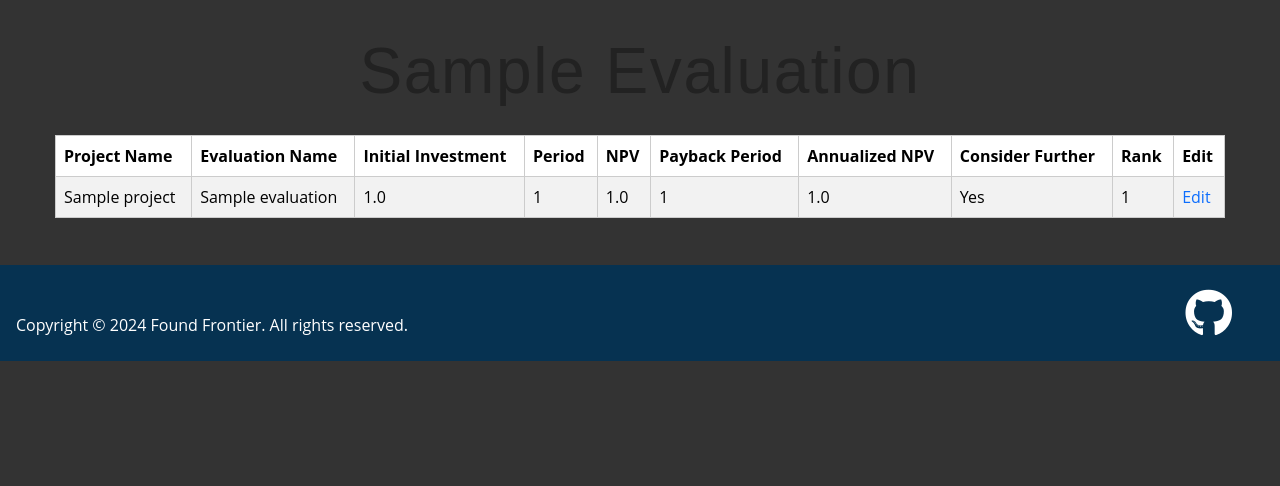
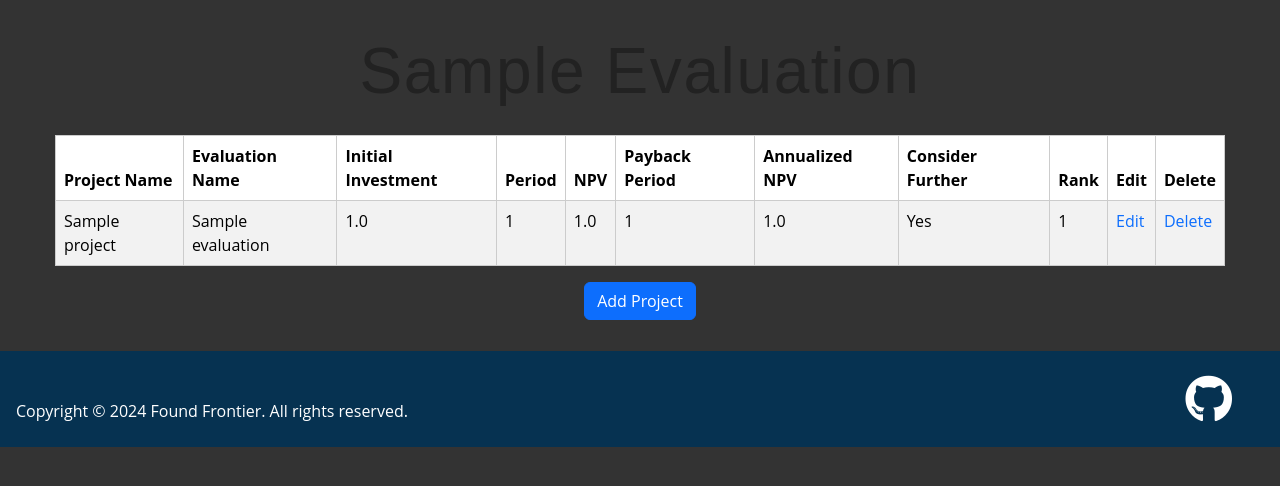
Before and after one commit to sean-meade/fund-frontier, a Django app: page /list-evaluation-projects/1/ in a window 1280 px wide. Shown: the part 116-602 px from the top of the page. Run offline with Django 5.2, Linux system fonts and the light colour scheme; a user stored in the database is signed in; tables that the repository leaves empty hold one stand-in row (values such as "Sample post").

Commit message:
delete project and delete eval

```diff
--- a/npv/urls.py
+++ b/npv/urls.py
@@ -7,7 +7,9 @@ urlpatterns = [
     path('contact/', views.contact, name='contact'),  # URL for the contact page
     path('create_evaluation/', views.create_evaluation, name='create_evaluation'),  # URL for the NPV calculation form
     path('edit_evaluation/<str:evaluation_id>/', views.edit_evaluation, name='edit_evaluation'),
+    path('delete_evaluation/<str:evaluation_id>/', views.delete_evaluation, name='delete_evaluation'),
     path('add_project/<int:evaluation_id>/', views.add_project, name='add_project'),  # URL for the NPV calculation form
+    path('delete_project/<int:project_id>/', views.delete_project, name='delete_project'),  # URL for the NPV calculation form
     path('edit_project/<int:project_id>/', views.edit_project, name='edit_project'),  # URL for the NPV calculation form
     path('list-evaluations/', views.list_evaluations, name='list-evaluations'),  # URL for listing evaluations
     path('list-evaluation-projects/<int:evaluation_id>/', views.list_evaluation_projects, name='list-evaluation-projects'),  # URL for listing evaluations
--- a/npv/views.py
+++ b/npv/views.py
@@ -120,7 +120,7 @@
     # display an empty page when you call this page (I dont think is actually ever hit
     # unless the user goes directly to the url)
     form = Project_Form()
-    return render(request, "npv/add-project.html", {"form": form})
+    return render(request, "npv/add-project.html", {"form": form, "evaluation_id": evaluation_id})
 
 
 @login_required
@@ -251,3 +251,32 @@
     form = Project_Form(initial=data)
 
     return render(request, "npv/edit-project.html", {"form": form, "project_id":project_id, "project_name": project.name, "cash_flows_dict": json.dumps(cash_flows_dict)})
+
+
+@login_required
+def delete_project(request, project_id):
+
+    project = Project.objects.get(id=project_id)
+
+    evaluation = project.evaluation
+    project.delete()
+
+    projects = Project.objects.filter(evaluation=evaluation)
+
+    if not projects:
+        evaluation.delete()
+
+        return list_evaluations(request)
+    else:
+        return list_evaluation_projects(request, evaluation.id)
+
+@login_required
+def delete_evaluation(request, evaluation_id):
+
+    evaluation = Evaluation.objects.get(id=evaluation_id)
+
+    projects = Project.objects.filter(evaluation=evaluation).delete()
+
+    evaluation.delete()
+
+    return list_evaluations(request)
--- a/templates/npv/list-evaluations.html
+++ b/templates/npv/list-evaluations.html
@@ -13,6 +13,7 @@
                 <th scope="col">No. of Projects</th>
                 <th scope="col">Period</th>
                 <th scope="col">Edit/belongs to</th>
+                <th scope="col">Delete</th>
             </tr>
         </thead>
         <tbody>
@@ -25,8 +26,10 @@
                 <td>{{ evaluation.period }}</td>
                 {% if evaluation.user == user %}
                 <td><a href="{% url 'edit_evaluation' evaluation_id=evaluation.id %}">Edit</a></td>
+                <td><a href="{% url 'delete_evaluation' evaluation_id=evaluation.id %}">Delete</a></td>
                 {% else %}
                 <td>{{ evaluation.user }}</td>
+                <td></td>
                 {% endif %}
             </tr>
             {% empty %}
--- a/templates/npv/list-projects.html
+++ b/templates/npv/list-projects.html
@@ -17,6 +17,7 @@
                 <th scope="col">Consider Further</th>
                 <th scope="col">Rank</th>
                 <th scope="col">Edit</th>
+                <th scope="col">Delete</th>
             </tr>
         </thead>
         <tbody>
@@ -33,7 +34,9 @@
                 <td>{{ project.rank }}</td>
                 {% if project.evaluation.user == user %}
                 <td><a href="{% url 'edit_project' project_id=project.id %}">Edit</a></td>
+                <td><a href="{% url 'delete_project' project_id=project.id %}">Delete</a></td>
                 {% else %}
+                <td></td>
                 <td></td>
                 {% endif %}
             </tr>
@@ -44,6 +47,7 @@
             {% endfor %}
         </tbody>
     </table>
+    <a href="{% url 'add_project' evaluation_id=projects.0.evaluation.id %}" class="btn btn-primary">Add Project</a>
 </div>
 
 {% endblock %}
```
